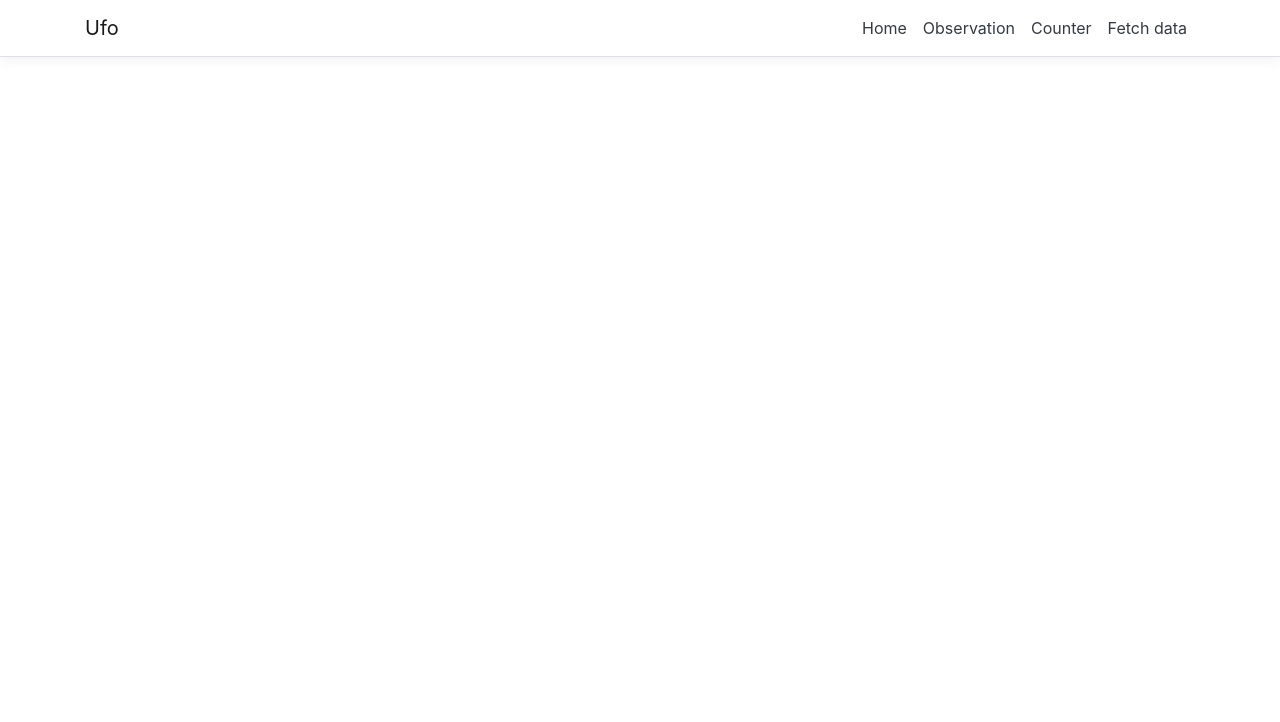
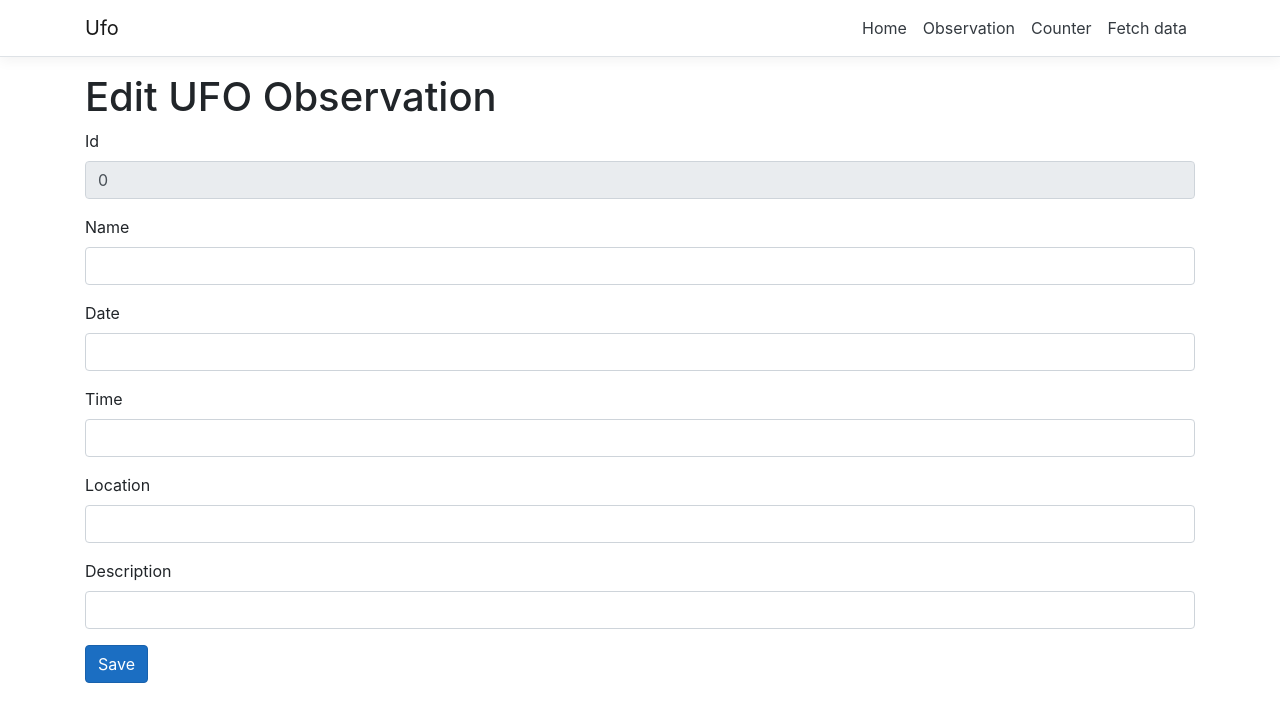
Before and after one commit to adrkaar/ITPE3200-UFO, an Angular app in the folder Ufo/ClientApp/: page /editObservation in a window 1280 px wide. Before the commit this address led to /. Shown: the top 722 px of the page. Built offline with nearby package versions, Linux system fonts and the light colour scheme.

Commit message:
Made add and edit functonality in client

```diff
--- a/Ufo/ClientApp/src/app/models/observation.model.ts
+++ b/Ufo/ClientApp/src/app/models/observation.model.ts
@@ -3,6 +3,6 @@ export class Observation {
     name: string;
     date: string;
     time: string;
-    loacation: string;
+    location: string;
     description: string;
 }
--- /dev/null
+++ b/Ufo/ClientApp/src/app/observation/addObservation.component.html
@@ -0,0 +1,25 @@
+<h1>Register New UFO Observation</h1>
+
+<form #form="ngForm" (ngSubmit)="addObservation()">
+    <div class="form-group">
+        <label for="name">Name</label>
+        <input type="text" class="form-control" id="name" name="name" [(ngModel)]="newObservation.name">
+    </div>
+    <div class="form-group">
+        <label for="date">Date</label>
+        <input type="text" class="form-control" id="date" name="date" [(ngModel)]="newObservation.date">
+    </div>
+    <div class="form-group">
+        <label for="time">Time</label>
+        <input type="text" class="form-control" id="time" name="time" [(ngModel)]="newObservation.time">
+    </div>
+    <div class="form-group">
+        <label for="location">Location</label>
+        <input type="text" class="form-control" id="location" name="location" [(ngModel)]="newObservation.location">
+    </div>
+    <div class="form-group">
+        <label for="description">Description</label>
+        <input type="text" class="form-control" id="description" name="description" [(ngModel)]="newObservation.description">
+    </div>
+    <button type="submit" class="btn btn-primary">Save</button>
+</form>
--- /dev/null
+++ b/Ufo/ClientApp/src/app/observation/addObservation.component.ts
@@ -0,0 +1,31 @@
+import { Component } from '@angular/core';
+import { HttpClient } from '@angular/common/http';
+import { Router } from "@angular/router";
+import { Observation } from '../models/observation.model';
+
+@Component({
+    selector: 'addObservation',
+    templateUrl: 'addObservation.component.html'
+})
+
+export class AddObservationComponent {
+    newObservation: Observation = {
+        id: 0,
+        name: ' ',
+        date: ' ',
+        time: ' ',
+        location: ' ',
+        description: ' '
+    }
+
+    constructor(private http: HttpClient, private router: Router) { }
+
+    addObservation() {
+        this.http.post<Observation>('api/ufo/addObservation', this.newObservation)
+            .subscribe(() => {
+                this.router.navigate(['observation'])
+            },
+                error => console.log(error)
+            );
+    }
+}
--- /dev/null
+++ b/Ufo/ClientApp/src/app/observation/editObservation.component.html
@@ -0,0 +1,29 @@
+<h1>Edit UFO Observation</h1>
+
+<form #form="ngForm" (ngSubmit)="updateObservation()">
+    <div class="form-group">
+        <label for="id">Id</label>
+        <input type="text" class="form-control" id="id" name="id" [(ngModel)]="editObservation.id" readonly>
+    </div>
+    <div class="form-group">
+        <label for="name">Name</label>
+        <input type="text" class="form-control" id="name" name="name" [(ngModel)]="editObservation.name">
+    </div>
+    <div class="form-group">
+        <label for="date">Date</label>
+        <input type="text" class="form-control" id="date" name="date" [(ngModel)]="editObservation.date">
+    </div>
+    <div class="form-group">
+        <label for="time">Time</label>
+        <input type="text" class="form-control" id="time" name="time" [(ngModel)]="editObservation.time">
+    </div>
+    <div class="form-group">
+        <label for="location">Location</label>
+        <input type="text" class="form-control" id="location" name="location" [(ngModel)]="editObservation.location">
+    </div>
+    <div class="form-group">
+        <label for="description">Description</label>
+        <input type="text" class="form-control" id="description" name="description" [(ngModel)]="editObservation.description">
+    </div>
+    <button type="submit" class="btn btn-primary">Save</button>
+</form>
--- /dev/null
+++ b/Ufo/ClientApp/src/app/observation/editObservation.component.ts
@@ -0,0 +1,44 @@
+import { Component, OnInit } from '@angular/core';
+import { HttpClient } from '@angular/common/http';
+import { Observation } from '../models/observation.model';
+import { ActivatedRoute, Router } from '@angular/router';
+
+@Component({
+    selector: 'editObservation',
+    templateUrl: 'editObservation.component.html'
+})
+
+export class EditObservationComponent implements OnInit {
+    editObservation: Observation = {
+        id: 0,
+        name: ' ',
+        date: ' ',
+        time: ' ',
+        location: ' ',
+        description: ' '
+    }
+
+    constructor(private http: HttpClient, private router: Router, private route: ActivatedRoute) { }
+
+    ngOnInit(): void {
+        this.route.paramMap.subscribe(response => {
+            const id = response.get('id');
+
+            if (id) {
+                this.http.get<Observation>("api/ufo/fetchOneObservation" + id)
+                    .subscribe(data => {
+                        this.editObservation = data;
+                    })
+            }
+        })
+    }
+
+    updateObservation() {
+        this.http.post<Observation>("api/ufo/editObservation", this.editObservation)
+            .subscribe( () => {
+                this.router.navigate(['observation'])
+            },
+                error => console.log(error)
+            );
+    }
+}
--- a/Ufo/ClientApp/src/app/observation/observation.component.html
+++ b/Ufo/ClientApp/src/app/observation/observation.component.html
@@ -1,4 +1,6 @@
-<h1>Ufo Observations</h1>
+<h1>UFO Observations</h1>
+
+<a [routerLink]="['/addObservation']">Register a new UFO observation</a>
 
 <table class="table table-bordered table-striped">
     <thead>
@@ -9,6 +11,7 @@
             <th>Time</th>
             <th>Location</th>
             <th>Description</th>
+            <th> </th>
         </tr>
     </thead>
     <tbody *ngFor="let observation of allObservations">
@@ -19,6 +22,7 @@
             <td>{{ observation.time }}</td>
             <td>{{ observation.location }}</td>
             <td>{{ observation.description }}</td>
+            <td><a [routerLink]="['/editObservation']">view</a></td>
         </tr>
     </tbody>
 </table>
```
Also changed, not shown: Ufo/ClientApp/src/app/app.module.ts (+8 -2 lines), 1 other file (tests, documents, lock files or other folders).
